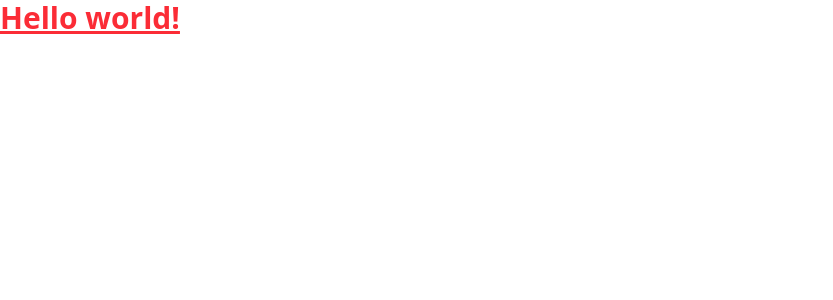
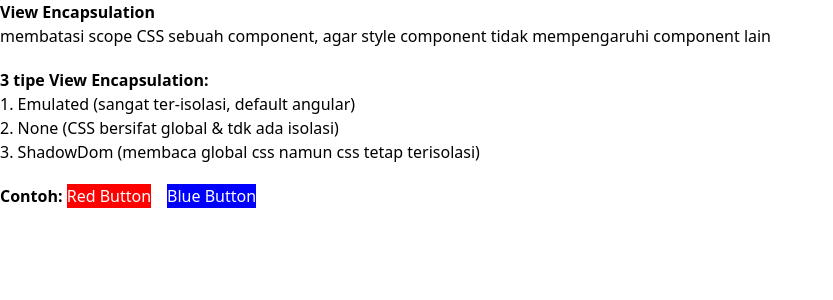
Before and after one commit to Happid/pre-interview-angular, an Angular app: page / in a window 1280 px wide. Shown: the top 300 px of the page, without its empty margins (0-833 px from the left). Built offline with nearby package versions, Linux system fonts and the light colour scheme.

Commit message:
view encapsulation

```diff
--- a/src/app/app.css
+++ b/src/app/app.css
@@ -0,0 +1,5 @@
+button {
+  border: 5px solid black;
+  padding: 5px;
+  background: lightcyan;
+}
--- a/src/app/app.html
+++ b/src/app/app.html
@@ -1,2 +1,19 @@
-<h1 class="text-3xl font-bold underline text-red-500">Hello world!</h1>
+<h3 class="font-bold">View Encapsulation</h3>
+
+<p class="mb-5">
+  membatasi scope CSS sebuah component,
+  agar style component tidak mempengaruhi component lain
+</p>
+
+<b>3 tipe View Encapsulation: </b>
+<ul class="mb-5">
+  <li>1. Emulated (sangat ter-isolasi, default angular)</li>
+  <li>2. None (CSS bersifat global & tdk ada isolasi)</li>
+  <li>3. ShadowDom (membaca global css namun css tetap terisolasi)</li>
+</ul>
+
+<b>Contoh: </b>
+<app-red-button class="mr-4"/>
+<app-blue-button/>
+
 <router-outlet />
--- a/src/app/app.ts
+++ b/src/app/app.ts
@@ -1,9 +1,11 @@
 import { Component, signal } from '@angular/core';
 import { RouterOutlet } from '@angular/router';
+import { RedButton } from './red-button/red-button';
+import { BlueButton } from './blue-button/blue-button';
 
 @Component({
   selector: 'app-root',
-  imports: [RouterOutlet],
+  imports: [RouterOutlet, RedButton, BlueButton],
   templateUrl: './app.html',
   styleUrl: './app.css',
 })
--- /dev/null
+++ b/src/app/blue-button/blue-button.css
@@ -0,0 +1,4 @@
+button {
+  background: blue;
+  color: white;
+}
--- /dev/null
+++ b/src/app/blue-button/blue-button.html
@@ -0,0 +1 @@
+<button>Blue Button</button>
--- /dev/null
+++ b/src/app/blue-button/blue-button.ts
@@ -0,0 +1,12 @@
+import { Component, ViewEncapsulation } from '@angular/core';
+
+@Component({
+  selector: 'app-blue-button',
+  imports: [],
+  templateUrl: './blue-button.html',
+  styleUrl: './blue-button.css',
+  encapsulation: ViewEncapsulation.Emulated // Emulated (default), None, ShadowDom
+})
+export class BlueButton {
+
+}
--- /dev/null
+++ b/src/app/red-button/red-button.css
@@ -0,0 +1,4 @@
+button {
+  background: red;
+  color: white;
+}
--- /dev/null
+++ b/src/app/red-button/red-button.html
@@ -0,0 +1 @@
+<button>Red Button</button>
--- /dev/null
+++ b/src/app/red-button/red-button.ts
@@ -0,0 +1,12 @@
+import { Component, ViewEncapsulation } from '@angular/core';
+
+@Component({
+  selector: 'app-red-button',
+  imports: [],
+  templateUrl: './red-button.html',
+  styleUrl: './red-button.css',
+  encapsulation: ViewEncapsulation.Emulated // Emulated (default), None, ShadowDom
+})
+export class RedButton {
+
+}
```
Also changed, not shown: 2 other files (tests, documents, lock files or other folders).
